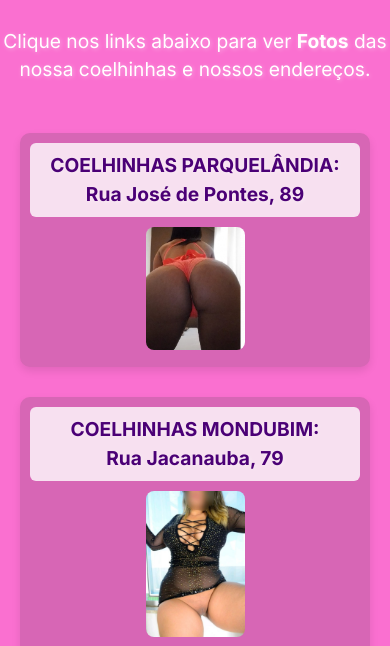
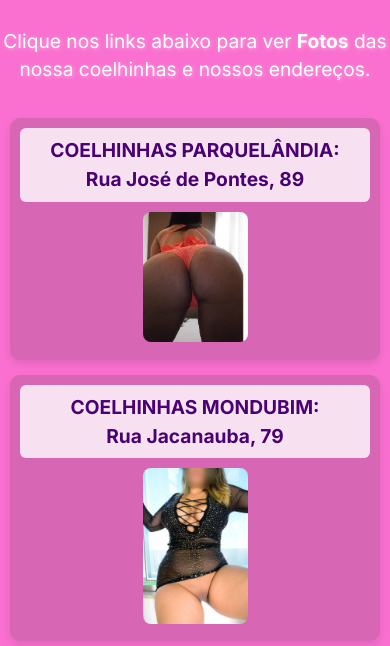
Before and after one commit to ghgb/coelhinhas, a plain HTML site: page index.html in a window 390 px wide. Shown: the part 197-843 px from the top of the page. Drawn offline with Linux system fonts and the light colour scheme.

Commit message:
Atualização no @media

```diff
--- a/style.css
+++ b/style.css
@@ -235,14 +235,21 @@ hr {
 }
 
 /* Responsividade */
+
+}
+
 @media (max-width: 768px) {
   .menu-grid {
-    grid-template-columns: repeat(2, 1fr);
+    grid-template-columns: 1fr; /* Mantém 1 coluna em telas menores */
+    padding: 20px 15px; /* Reduz o padding para dispositivos móveis */
+    row-gap: 20px; /* Ajusta o espaçamento entre as linhas */
   }
 }
 
 @media (max-width: 480px) {
   .menu-grid {
-    grid-template-columns: 1fr;
+    grid-template-columns: 1fr; /* 1 coluna ainda */
+    padding: 15px 10px; /* Menos padding em telas muito pequenas */
+    row-gap: 15px; /* Ajusta o espaçamento para telas menores */
   }
 }
```
